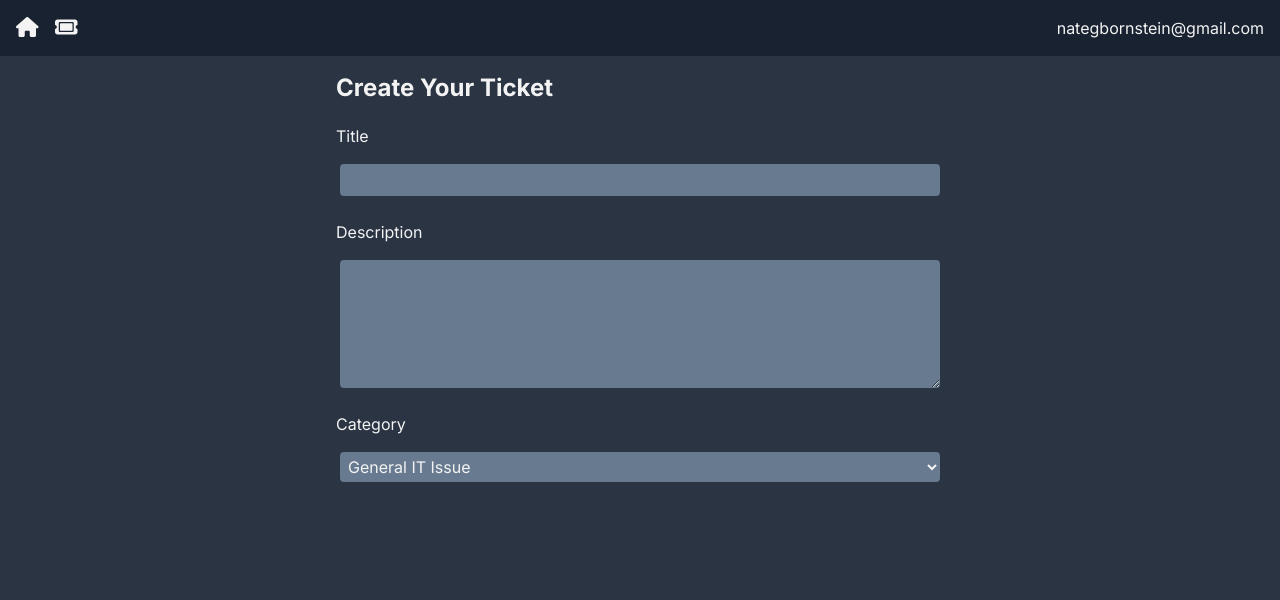
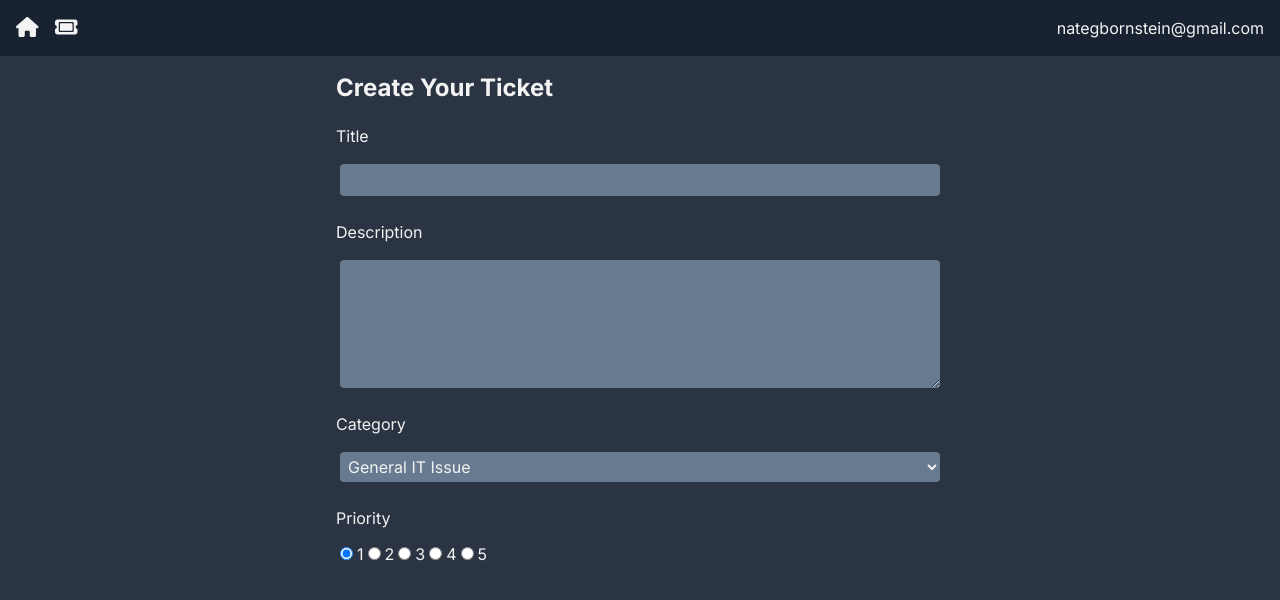
Before and after one commit to greenteaisgreat/intuitive-ticketing, a Next.js app: page /TicketPage/new in a window 1280 px wide. Shown: the top 600 px of the page. Built offline with nearby package versions, Linux system fonts and the light colour scheme.

Commit message:
Add Priority Section with Radio Button Indicators

```diff
--- a/app/(components)/TicketForm.jsx
+++ b/app/(components)/TicketForm.jsx
@@ -69,14 +69,59 @@ const TicketForm = () => {
                     <option value="General">General IT Issue</option>
                     <option value="Software">Software Issue</option>
                     <option value="Hardware">Hardware Issue</option>
-                    <option value="Locked Account">
-                        Locked Out of Account
-                    </option>
-                    <option value="Service Issue">
-                        Customer Service Issue
-                    </option>
+                    <option value="Locked">Locked Out of Account</option>
+                    <option value="Service">Customer Service Issue</option>
                     <option value="Other">Other</option>
                 </select>
+
+                <label htmlFor="priority">Priority</label>
+                <div>
+                    <input
+                        id="priority-1"
+                        name="priority"
+                        type="radio"
+                        onChange={handleChange}
+                        value={1}
+                        checked={formData.priority == 1}
+                    />
+                    <label htmlFor="1">1</label>
+                    <input
+                        id="priority-2"
+                        name="priority"
+                        type="radio"
+                        onChange={handleChange}
+                        value={2}
+                        checked={formData.priority == 2}
+                    />
+                    <label htmlFor="2">2</label>
+                    <input
+                        id="priority-3"
+                        name="priority"
+                        type="radio"
+                        onChange={handleChange}
+                        value={3}
+                        checked={formData.priority == 3}
+                    />
+                    <label htmlFor="3">3</label>
+                    <input
+                        id="priority-4"
+                        name="priority"
+                        type="radio"
+                        onChange={handleChange}
+                        value={4}
+                        checked={formData.priority == 4}
+                    />
+                    <label htmlFor="4">4</label>
+                    <input
+                        id="priority-5"
+                        name="priority"
+                        type="radio"
+                        onChange={handleChange}
+                        value={5}
+                        checked={formData.priority == 5}
+                    />
+                    <label htmlFor="5">5</label>
+                </div>
             </form>
         </div>
     );
```
